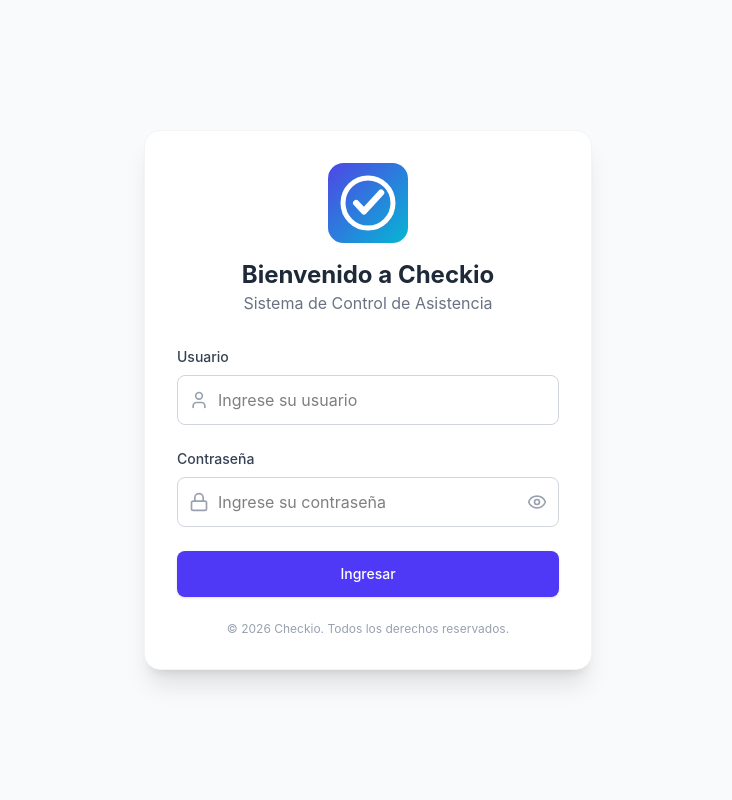
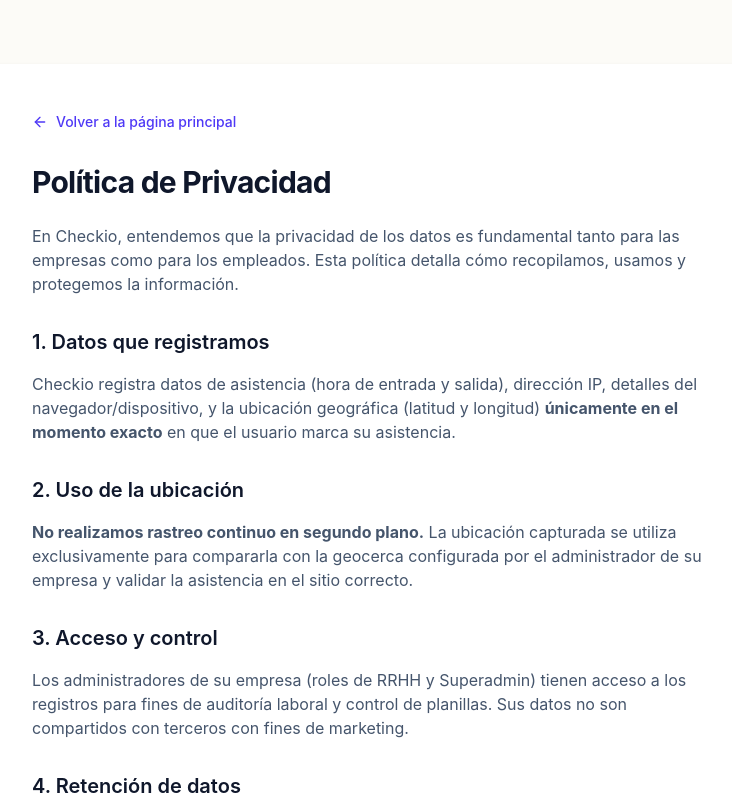
Before and after one commit to Checkio-attendance-tracking/Checkio-Project, a React (Vite) app in the folder frontend/: page /privacy in a window 1280 px wide. Before the commit this address led to /. Shown: the top 800 px of the page, without its empty margins (272-1004 px from the left). Built offline with nearby package versions, Linux system fonts and the light colour scheme; no server answers.

Commit message:
feat(landing): add legal pages and refine section headings

```diff
--- a/frontend/src/App.tsx
+++ b/frontend/src/App.tsx
@@ -21,6 +21,12 @@
 const Landing = lazy(() =>
   import('./pages/Landing').then((module) => ({ default: module.Landing }))
 );
+const PrivacyPolicy = lazy(() =>
+  import('./pages/PrivacyPolicy').then((module) => ({ default: module.PrivacyPolicy }))
+);
+const TermsOfService = lazy(() =>
+  import('./pages/TermsOfService').then((module) => ({ default: module.TermsOfService }))
+);
 
 function App() {
   const [user, setUser] = useState<User | null>(null);
@@ -30,7 +36,11 @@
     let cancelled = false;
 
     const checkAuth = async () => {
-      if (window.location.pathname === '/landing') {
+      if (
+        window.location.pathname === '/landing' ||
+        window.location.pathname === '/privacy' ||
+        window.location.pathname === '/terms'
+      ) {
         setLoading(false);
         return;
       }
@@ -112,6 +122,22 @@
             </Suspense>
           }
         />
+        <Route
+          path="/privacy"
+          element={
+            <Suspense fallback={<div className="min-h-screen bg-[#fcfbf7]" aria-label="Cargando privacidad" />}>
+              <PrivacyPolicy />
+            </Suspense>
+          }
+        />
+        <Route
+          path="/terms"
+          element={
+            <Suspense fallback={<div className="min-h-screen bg-[#fcfbf7]" aria-label="Cargando terminos" />}>
+              <TermsOfService />
+            </Suspense>
+          }
+        />
         <Route path="/" element={!user ? <Login onLogin={setUser} /> : <Navigate to={getHomeRoute(user)} replace />} />
 
         <Route path="/dashboard" element={user && user.role !== 'superadmin' ? <Dashboard user={user} onLogout={handleLogout} /> : <Navigate to="/" replace />} />
--- a/frontend/src/components/landing/FaqSection.tsx
+++ b/frontend/src/components/landing/FaqSection.tsx
@@ -3,6 +3,10 @@
 import { SectionHeading } from './SectionHeading';
 
 const faqs = [
+  {
+    question: '¿Qué datos registra Checkio?',
+    answer: 'Checkio puede registrar datos de asistencia, hora, ubicación puntual al marcar, IP, navegador/dispositivo y solicitudes de corrección. La ubicación no se rastrea de forma continua.',
+  },
   {
     question: '¿Checkio rastrea la ubicación todo el tiempo?',
     answer: 'No. Checkio solo captura la ubicación exacta en el momento en que el empleado presiona el botón de marcar asistencia. No realizamos seguimiento en segundo plano ni fuera de su horario.',
--- a/frontend/src/components/landing/LandingFooter.tsx
+++ b/frontend/src/components/landing/LandingFooter.tsx
@@ -30,9 +30,9 @@
             <p className="text-slate-400">Checkio registra ubicación únicamente durante el proceso de marcación. No realiza rastreo continuo en segundo plano.</p>
           </div>
           <div className="flex gap-4">
-            <a href="#" className="hover:text-slate-900 transition-colors">Privacidad</a>
-            <a href="#" className="hover:text-slate-900 transition-colors">Términos</a>
-            <a href="#" className="hover:text-slate-900 transition-colors">Contacto</a>
+            <a href="/privacy" className="hover:text-slate-900 transition-colors">Privacidad</a>
+            <a href="/terms" className="hover:text-slate-900 transition-colors">Términos</a>
+            <a href="mailto:soporte@checkio.pe" className="hover:text-slate-900 transition-colors">Contacto</a>
           </div>
         </div>
       </div>
--- a/frontend/src/components/landing/ProblemSolution.tsx
+++ b/frontend/src/components/landing/ProblemSolution.tsx
@@ -56,7 +56,14 @@
       <div className="mx-auto max-w-7xl px-4 sm:px-6 lg:px-8">
         <div className="grid gap-12 lg:grid-cols-[0.7fr_1.3fr]">
           <div>
-            <p className="text-xs font-bold uppercase tracking-[0.18em] text-cyan-300">La solución</p>
+            <div className="mb-4 flex justify-start">
+              <div className="inline-flex items-center gap-4">
+                <span className="h-px w-6 bg-cyan-300/70 sm:w-10" aria-hidden="true" />
+                <p className="text-[13px] font-bold uppercase tracking-[0.12em] text-cyan-300 md:text-sm">
+                  La solución
+                </p>
+              </div>
+            </div>
             <h2 className="mt-4 text-3xl font-semibold tracking-[-0.035em] sm:text-4xl">
               Un flujo, desde la marcación hasta la revisión.
             </h2>
--- a/frontend/src/components/landing/RolesSection.tsx
+++ b/frontend/src/components/landing/RolesSection.tsx
@@ -48,7 +48,12 @@
                 <div className={`flex h-11 w-11 items-center justify-center rounded-lg ${index === 1 ? 'bg-indigo-600 text-white' : 'bg-slate-100 text-slate-700'}`}>
                   <Icon aria-hidden="true" size={22} />
                 </div>
-                <span className="text-xs font-bold uppercase tracking-[0.14em] text-slate-400">{label}</span>
+                <div className="inline-flex items-center gap-4">
+                  <span className={`h-px w-6 sm:w-10 ${index === 1 ? 'bg-indigo-400/70' : 'bg-slate-300'}`} aria-hidden="true" />
+                  <span className={`text-[13px] font-bold uppercase tracking-[0.12em] md:text-sm ${index === 1 ? 'text-indigo-600' : 'text-slate-500'}`}>
+                    {label}
+                  </span>
+                </div>
               </div>
               <h3 className="mt-8 text-xl font-semibold text-slate-950">{title}</h3>
               <ul className="mt-5 space-y-3">
--- a/frontend/src/components/landing/SectionHeading.tsx
+++ b/frontend/src/components/landing/SectionHeading.tsx
@@ -15,7 +15,17 @@
 
   return (
     <div className={`max-w-2xl ${alignment}`}>
-      <p className="text-xs font-bold uppercase tracking-[0.18em] text-indigo-700">{eyebrow}</p>
+      <div className={`mb-4 flex ${align === 'center' ? 'justify-center' : 'justify-start'}`}>
+        <div className={`inline-flex items-center gap-4 ${align === 'center' ? 'justify-center' : ''}`}>
+          <span className="h-px w-6 bg-indigo-500/70 sm:w-10" aria-hidden="true" />
+          <p className="text-center text-[13px] font-bold uppercase tracking-[0.12em] text-indigo-700 md:text-sm">
+            {eyebrow}
+          </p>
+          {align === 'center' && (
+            <span className="h-px w-6 bg-indigo-500/70 sm:w-10" aria-hidden="true" />
+          )}
+        </div>
+      </div>
       <h2 className="mt-4 text-3xl font-semibold tracking-[-0.035em] text-slate-950 sm:text-4xl">
         {title}
       </h2>
--- a/frontend/src/components/landing/SecuritySection.tsx
+++ b/frontend/src/components/landing/SecuritySection.tsx
@@ -1,4 +1,4 @@
-import { CheckCircle2, KeyRound, MapPinCheck, ShieldCheck } from 'lucide-react';
+import { KeyRound, MapPinCheck, ShieldCheck } from 'lucide-react';
 import { SectionHeading } from './SectionHeading';
 
 const safeguards = [
@@ -42,16 +42,18 @@
           ))}
         </div>
 
-        <div className="mt-6 flex flex-col gap-4 rounded-xl border border-slate-200 bg-white p-5 sm:flex-row sm:items-center sm:justify-between">
+        <div className="mt-6 flex flex-col gap-4 rounded-xl border border-slate-200 bg-indigo-50/50 p-5 sm:flex-row sm:items-center sm:justify-between">
           <div className="flex items-start gap-3">
-            <CheckCircle2 aria-hidden="true" className="mt-0.5 shrink-0 text-cyan-700" size={20} />
+            <ShieldCheck aria-hidden="true" className="mt-0.5 shrink-0 text-indigo-600" size={20} />
             <div>
-              <p className="text-sm font-semibold text-slate-950">Principio de mínima exposición</p>
-              <p className="mt-1 text-sm leading-6 text-slate-600">La landing no muestra datos de clientes, identificadores internos ni información operativa sensible.</p>
+              <p className="text-sm font-semibold text-slate-950">Nota de privacidad</p>
+              <p className="mt-1 text-sm leading-6 text-slate-600">
+                Checkio registra ubicación únicamente durante el proceso de marcación. No realiza rastreo continuo en segundo plano. Los datos de asistencia, ubicación y dispositivo se usan para validar registros laborales y brindar trazabilidad a la empresa administradora.
+              </p>
             </div>
           </div>
-          <a href="#geocerca" className="inline-flex min-h-11 shrink-0 items-center justify-center rounded-lg border border-slate-300 px-4 text-sm font-semibold text-slate-800 transition-colors hover:bg-slate-50 focus:outline-none focus:ring-2 focus:ring-indigo-500 focus:ring-offset-2">
-            Ver uso de ubicación
+          <a href="/privacy" className="inline-flex min-h-11 shrink-0 items-center justify-center rounded-lg border border-slate-300 bg-white px-4 text-sm font-semibold text-slate-800 transition-colors hover:bg-slate-50 focus:outline-none focus:ring-2 focus:ring-indigo-500 focus:ring-offset-2">
+            Ver política de privacidad
           </a>
         </div>
       </div>
--- /dev/null
+++ b/frontend/src/pages/PrivacyPolicy.tsx
@@ -0,0 +1,41 @@
+import { ArrowLeft } from 'lucide-react';
+import { Link } from 'react-router-dom';
+
+export function PrivacyPolicy() {
+  return (
+    <div className="min-h-screen bg-[#fcfbf7] px-4 py-16 sm:px-6 lg:px-8">
+      <div className="mx-auto max-w-3xl rounded-2xl bg-white p-8 shadow-sm sm:p-12">
+        <Link to="/landing" className="mb-8 inline-flex items-center text-sm font-medium text-indigo-600 hover:text-indigo-700">
+          <ArrowLeft className="mr-2 h-4 w-4" />
+          Volver a la página principal
+        </Link>
+        <h1 className="mb-6 text-3xl font-bold tracking-tight text-slate-900">Política de Privacidad</h1>
+        <div className="prose prose-slate max-w-none text-slate-600">
+          <p>
+            En Checkio, entendemos que la privacidad de los datos es fundamental tanto para las empresas
+            como para los empleados. Esta política detalla cómo recopilamos, usamos y protegemos la información.
+          </p>
+          <h2 className="text-xl font-semibold text-slate-900 mt-8 mb-4">1. Datos que registramos</h2>
+          <p>
+            Checkio registra datos de asistencia (hora de entrada y salida), dirección IP, detalles del
+            navegador/dispositivo, y la ubicación geográfica (latitud y longitud) <strong>únicamente en el momento exacto</strong> en que el usuario marca su asistencia.
+          </p>
+          <h2 className="text-xl font-semibold text-slate-900 mt-8 mb-4">2. Uso de la ubicación</h2>
+          <p>
+            <strong>No realizamos rastreo continuo en segundo plano.</strong> La ubicación capturada se utiliza exclusivamente
+            para compararla con la geocerca configurada por el administrador de su empresa y validar la asistencia en el sitio correcto.
+          </p>
+          <h2 className="text-xl font-semibold text-slate-900 mt-8 mb-4">3. Acceso y control</h2>
+          <p>
+            Los administradores de su empresa (roles de RRHH y Superadmin) tienen acceso a los registros
+            para fines de auditoría laboral y control de planillas. Sus datos no son compartidos con terceros con fines de marketing.
+          </p>
+          <h2 className="text-xl font-semibold text-slate-900 mt-8 mb-4">4. Retención de datos</h2>
+          <p>
+            Conservamos sus datos de marcación y ubicación de acuerdo a los requerimientos legales laborales vigentes y las políticas de retención establecidas por su empleador.
+          </p>
+        </div>
+      </div>
+    </div>
+  );
+}
--- /dev/null
+++ b/frontend/src/pages/TermsOfService.tsx
@@ -0,0 +1,36 @@
+import { ArrowLeft } from 'lucide-react';
+import { Link } from 'react-router-dom';
+
+export function TermsOfService() {
+  return (
+    <div className="min-h-screen bg-[#fcfbf7] px-4 py-16 sm:px-6 lg:px-8">
+      <div className="mx-auto max-w-3xl rounded-2xl bg-white p-8 shadow-sm sm:p-12">
+        <Link to="/landing" className="mb-8 inline-flex items-center text-sm font-medium text-indigo-600 hover:text-indigo-700">
+          <ArrowLeft className="mr-2 h-4 w-4" />
+          Volver a la página principal
+        </Link>
+        <h1 className="mb-6 text-3xl font-bold tracking-tight text-slate-900">Términos de Servicio</h1>
+        <div className="prose prose-slate max-w-none text-slate-600">
+          <p>
+            Al utilizar Checkio, usted y su organización aceptan estos términos de servicio.
+            Checkio es una plataforma SaaS B2B diseñada para facilitar el registro de asistencia mediante geolocalización.
+          </p>
+          <h2 className="text-xl font-semibold text-slate-900 mt-8 mb-4">1. Uso del Servicio</h2>
+          <p>
+            El cliente se compromete a usar Checkio conforme a la legislación laboral aplicable en su jurisdicción.
+            El cliente es el único responsable de asegurar el consentimiento de sus empleados respecto a las políticas de asistencia y ubicación.
+          </p>
+          <h2 className="text-xl font-semibold text-slate-900 mt-8 mb-4">2. Precisión de la Geolocalización</h2>
+          <p>
+            Checkio utiliza las APIs de geolocalización de los navegadores y dispositivos de los usuarios finales.
+            La precisión depende del hardware del usuario y de las condiciones del entorno (ej. interiores, clima).
+          </p>
+          <h2 className="text-xl font-semibold text-slate-900 mt-8 mb-4">3. Disponibilidad y Soporte</h2>
+          <p>
+            Nos esforzamos por mantener la máxima disponibilidad del servicio, sin embargo, Checkio se provee "tal cual" sin garantías explícitas de tiempo de actividad ininterrumpido.
+          </p>
+        </div>
+      </div>
+    </div>
+  );
+}
```
